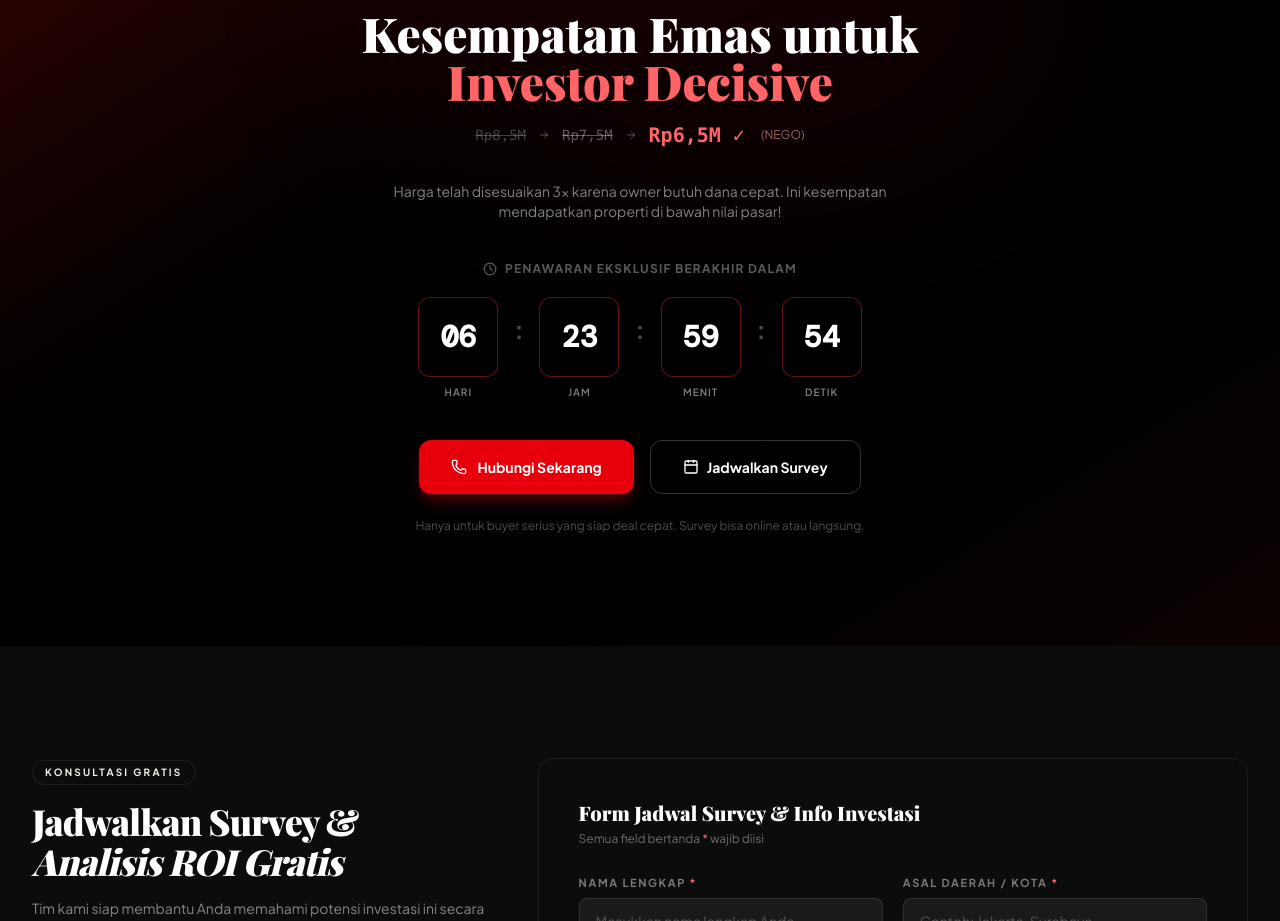
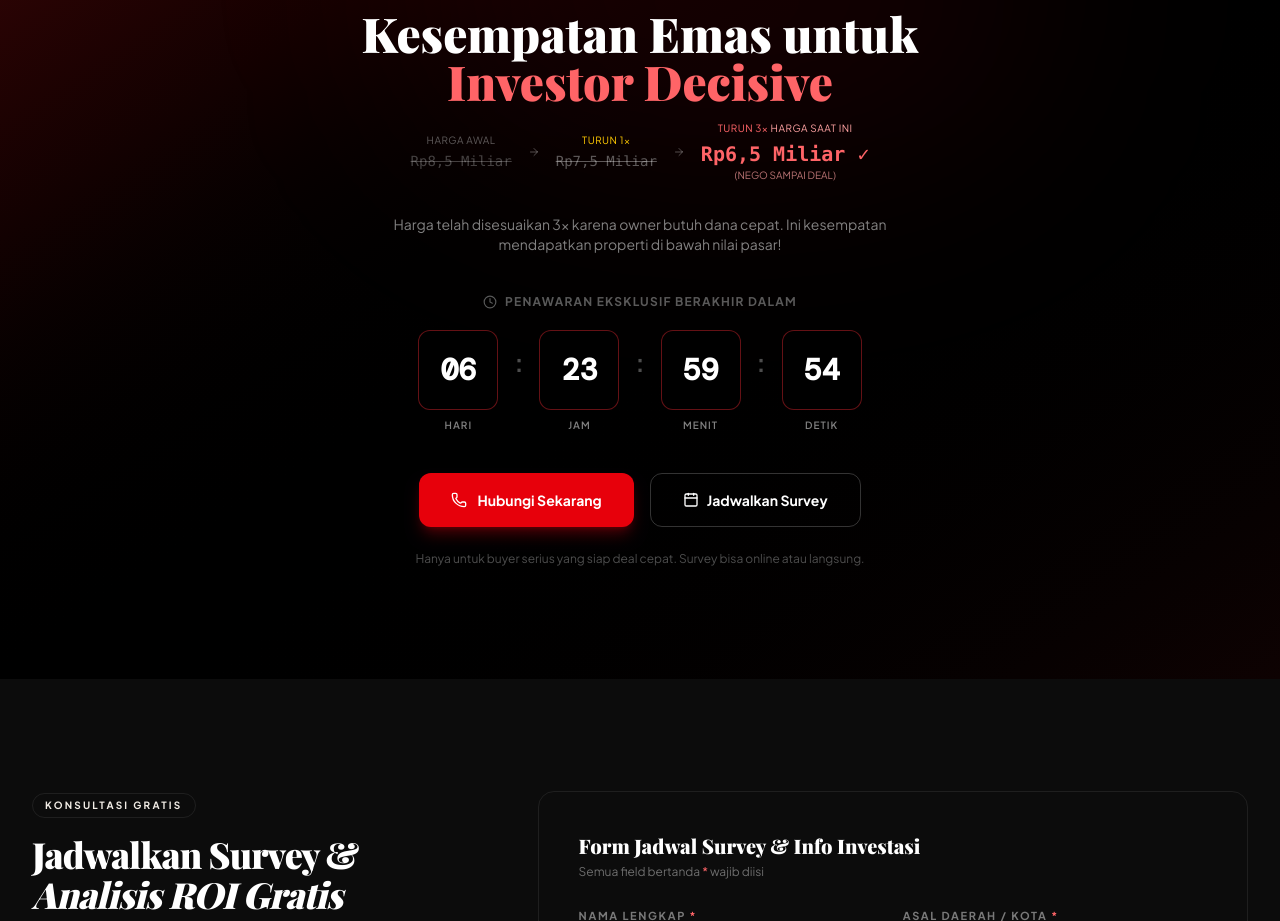
Before and after one commit to ardy1004/Kost-Pak-Anam, a React (Vite) app: page / in a window 1280 px wide. Shown: the part 6600-7521 px from the top of the page. Built offline with nearby package versions, Linux system fonts and the light colour scheme; a web font is replaced by a local one.

Commit message:
style: clarify price history with labels and strikethrough formatting

```diff
--- a/src/app/App.tsx
+++ b/src/app/App.tsx
@@ -952,14 +952,23 @@ Mohon informasi lebih lanjut. Terima kasih.`;
             {/* Price history */}
             <motion.div
               variants={fadeUp}
-              className="flex flex-wrap items-center justify-center gap-3 mb-8 text-sm"
+              className="flex flex-wrap items-center justify-center gap-4 mb-8 text-sm"
             >
-              <span className="line-through text-white/25 font-mono">Rp8,5M</span>
-              <ArrowRight className="w-3 h-3 text-white/30" />
-              <span className="line-through text-white/35 font-mono">Rp7,5M</span>
-              <ArrowRight className="w-3 h-3 text-white/30" />
-              <span className="text-red-400 font-black text-xl font-mono">Rp6,5M ✓</span>
-              <span className="text-red-300/60 text-xs ml-1">(NEGO)</span>
+              <div className="flex flex-col items-center">
+                <span className="text-white/35 text-[10px] uppercase tracking-wider mb-1">Harga Awal</span>
+                <span className="line-through text-white/25 font-mono">Rp8,5 Miliar</span>
+              </div>
+              <ArrowRight className="w-3 h-3 text-white/30 self-center" />
+              <div className="flex flex-col items-center">
+                <span className="text-yellow-400 text-[10px] uppercase tracking-wider mb-1">Turun 1×</span>
+                <span className="line-through text-white/35 font-mono">Rp7,5 Miliar</span>
+              </div>
+              <ArrowRight className="w-3 h-3 text-white/30 self-center" />
+              <div className="flex flex-col items-center">
+                <span className="text-red-400 text-[10px] uppercase tracking-wider mb-1">Turun 3× <span className="text-red-300">HARGA SAAT INI</span></span>
+                <span className="text-red-400 font-black text-xl font-mono">Rp6,5 Miliar ✓</span>
+                <span className="text-red-300/70 text-[10px]">(NEGO SAMPAI DEAL)</span>
+              </div>
             </motion.div>
 
             <motion.p
```
